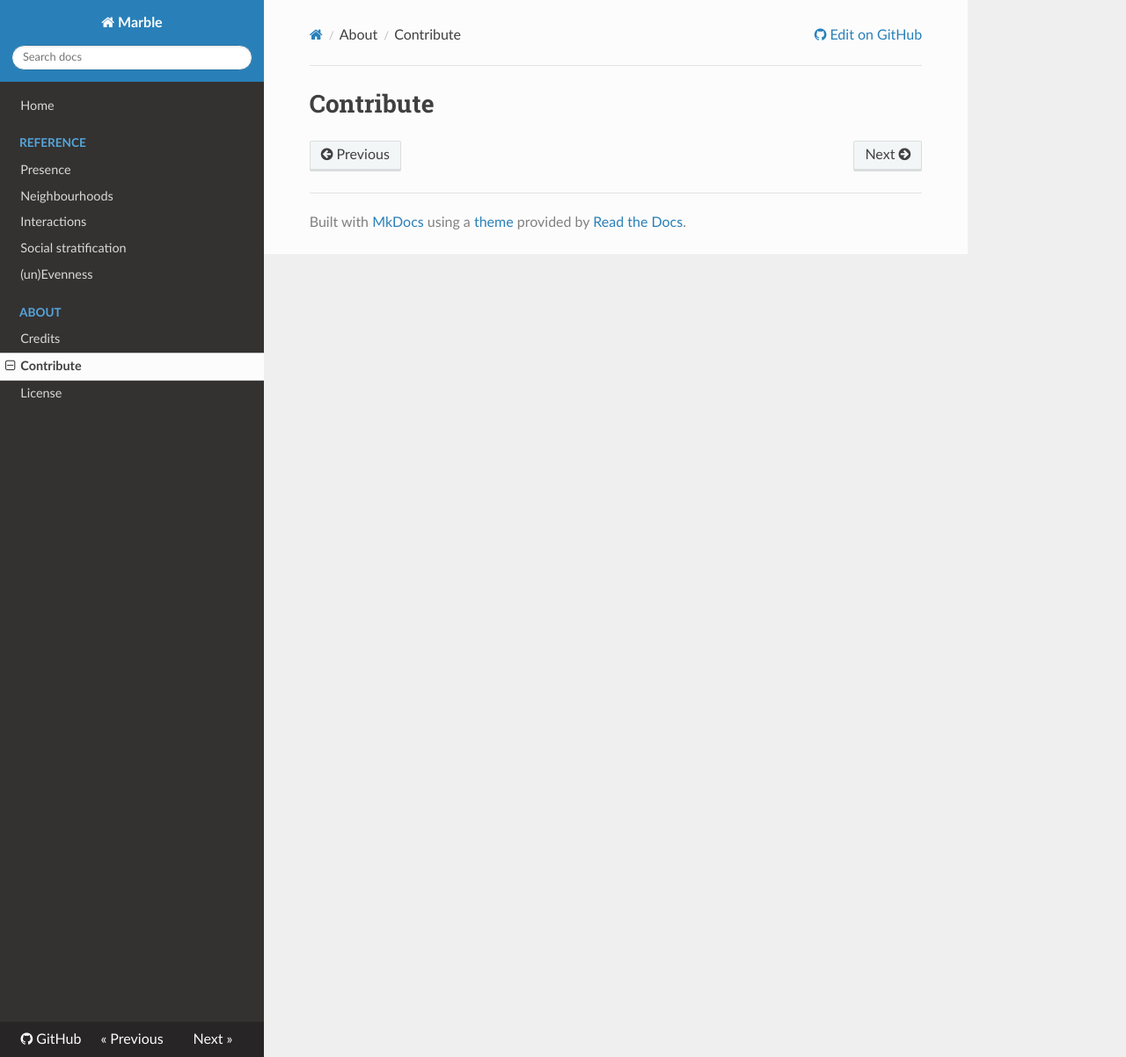
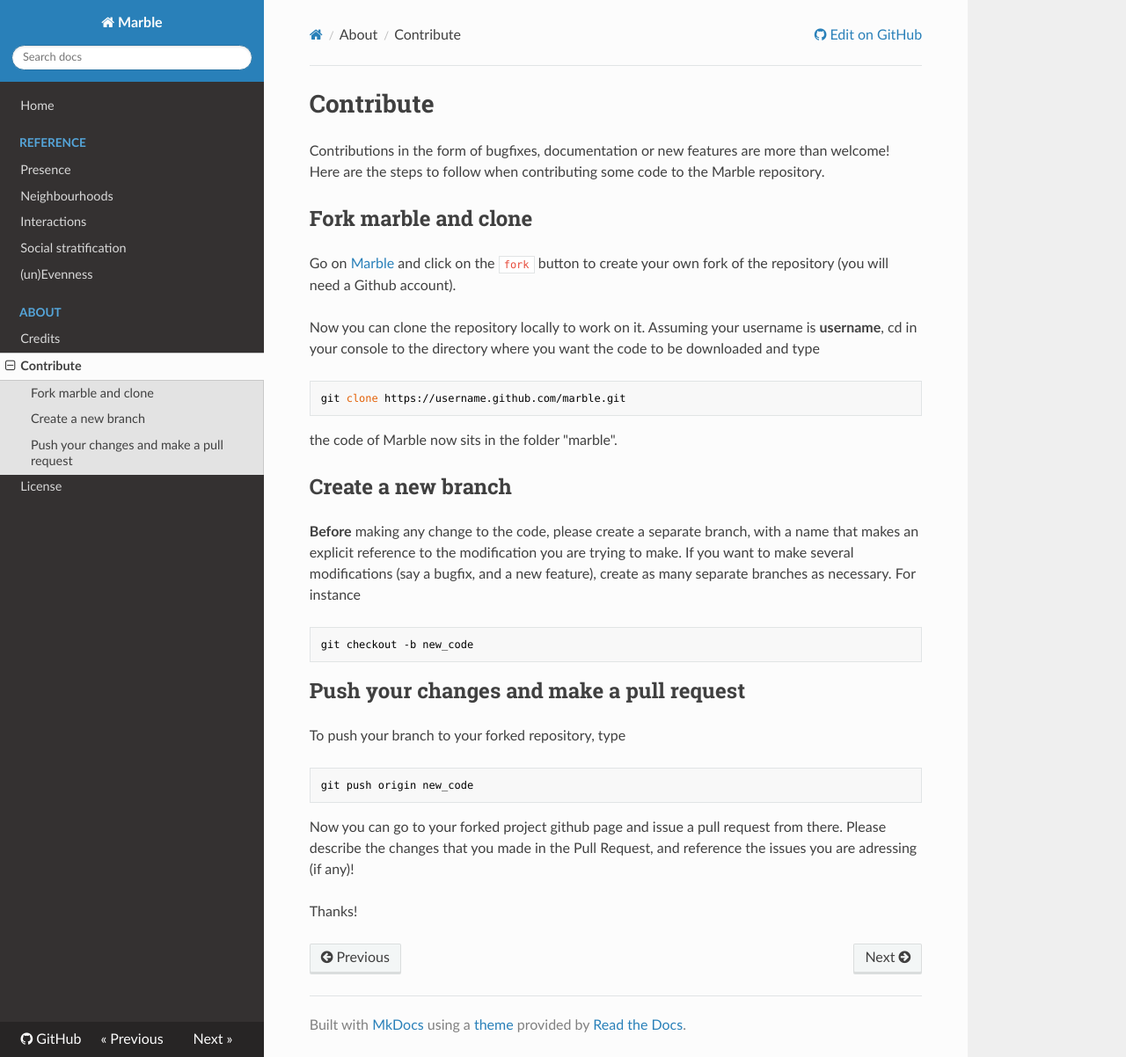
Before and after one commit to scities/marble, an MkDocs documentation site: the page built from docs/about/contribute.md, in a window 1280 px wide and 1202 px high. Shown: the whole window at 88% size. Built offline with MkDocs 1.6.1, drawn with Linux system fonts in a browser that asks for light colours; nearby versions of some CDN libraries; old or Windows-style settings are respelled for this version of MkDocs.

Commit message:
How to contribute

````diff
--- a/docs/about/contribute.md
+++ b/docs/about/contribute.md
@@ -1 +1,45 @@
 # Contribute
+
+Contributions in the form of bugfixes, documentation or new features are more
+than welcome! Here are the steps to follow when contributing some code to the
+Marble repository.
+
+## Fork marble and clone
+
+Go on [Marble](http://scities.github.com/marble) and click on the `fork` button
+to create your own fork of the repository (you will need a Github account).
+
+Now you can clone the repository locally to work on it. Assuming your username
+is **username**, cd in your console to the directory where you want the code to
+be downloaded and type
+
+```bash
+git clone https://username.github.com/marble.git
+```
+
+the code of Marble now sits in the folder "marble".
+
+## Create a new branch
+
+**Before** making any change to the code, please create a separate branch, with
+a name that makes an explicit reference to the modification you are trying to
+make. If you want to make several modifications (say a bugfix, and a new
+feature), create as many separate branches as necessary. For instance
+
+```bash
+git checkout -b new_code
+```
+
+## Push your changes and make a pull request
+
+To push your branch to your forked repository, type
+
+```bash
+git push origin new_code
+```
+
+Now you can go to your forked project github page and issue a pull request from
+there. Please describe the changes that you made in the Pull Request, and
+reference the issues you are adressing (if any)!
+
+Thanks!
````
